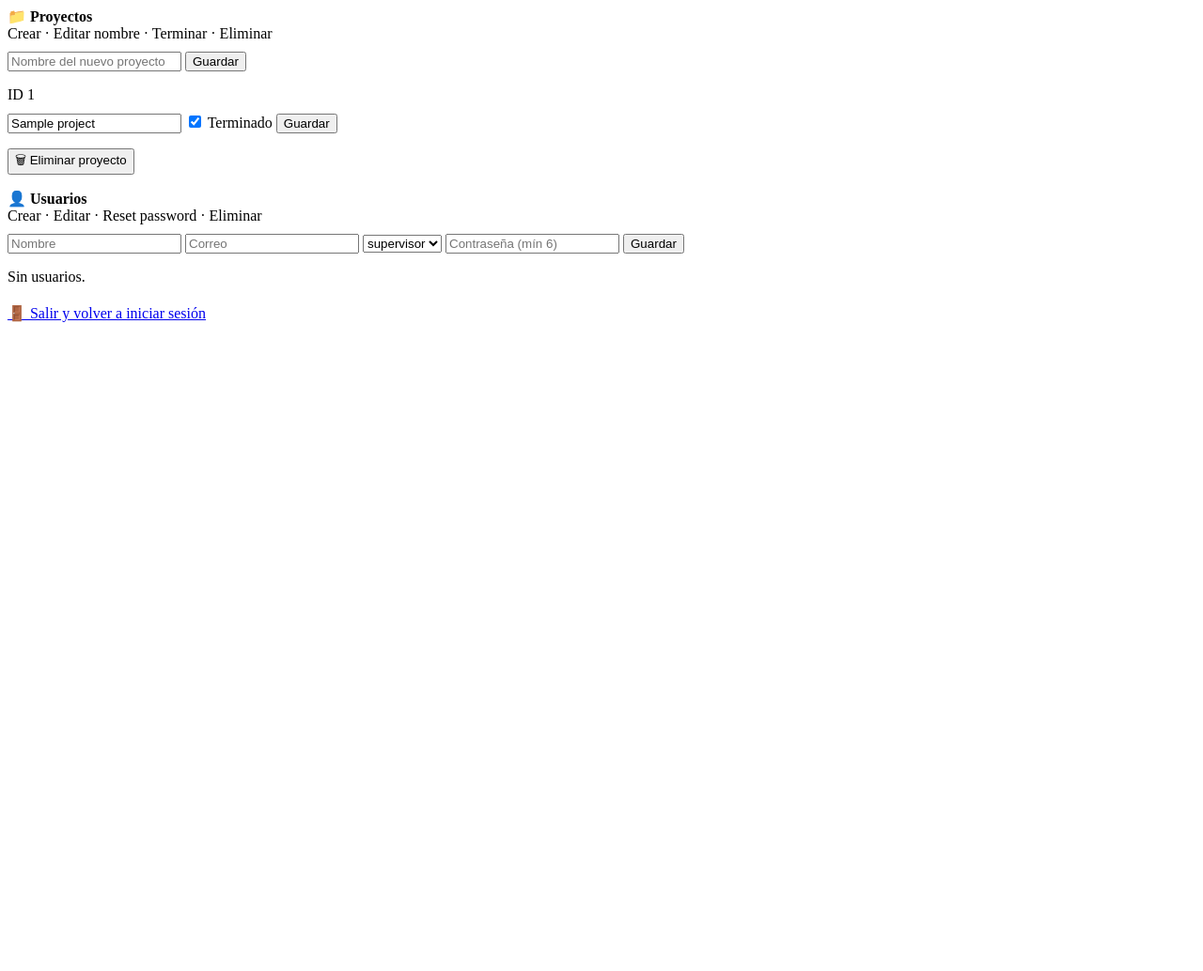
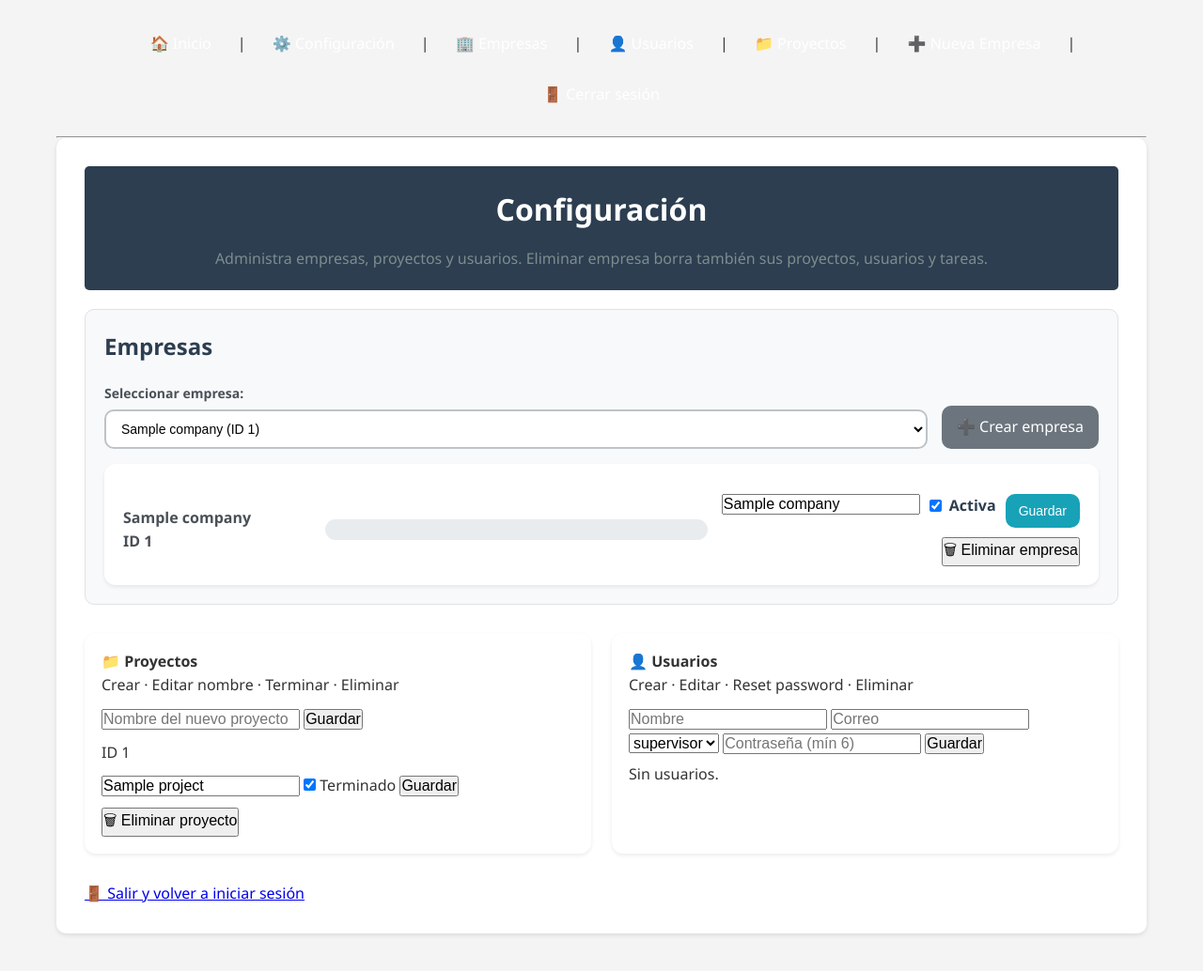
Before and after one commit to Juanmaq7030/gestor-tareas, a Flask app: page /sa/config in a window 1280 px wide. Shown: the whole page at 94% size. Before the commit the page ends 343 px from the top, so only its background shows below. Run offline with Flask 3, Linux system fonts and the light colour scheme; the visitor is signed in with stand-in values (Sample User, id 1); tables that the repository leaves empty hold one stand-in row (values such as "Sample post").

Commit message:
fix: restore superadmin config layout
Wraps sa_config fragment in full page layout with CSS/nav and adds delete company button using existing backend route.

Made-with: Cursor

```diff
--- a/templates/sa_config.html
+++ b/templates/sa_config.html
@@ -1,5 +1,82 @@
+<!doctype html>
+<html lang="es">
+<head>
+  <meta charset="utf-8">
+  <meta name="viewport" content="width=device-width, initial-scale=1">
+  <title>Superadmin · Configuración</title>
+  <link rel="stylesheet" href="{{ url_for('static', filename='css/style.css') }}">
+</head>
+<body>
+  <div class="container">
+    {% include "_sa_nav.html" %}
+
+    <main>
+      <header style="margin-bottom:20px;">
+        <h1>Configuración</h1>
+        <p class="no-tasks" style="padding:0; font-style:normal;">
+          Administra empresas, proyectos y usuarios. Eliminar empresa borra también sus proyectos, usuarios y tareas.
+        </p>
+      </header>
+
+      <!-- EMPRESAS -->
+      <section class="filters-section">
+        <h2>Empresas</h2>
+
+        {% if not empresas or empresas|length == 0 %}
+          <p class="no-tasks">No hay empresas creadas.</p>
+        {% else %}
+          <form class="filters-form" method="GET" action="{{ url_for('sa_config') }}">
+            <div class="filter-row">
+              <div class="filter-group">
+                <label for="empresa_id">Seleccionar empresa:</label>
+                <select class="filter-select" name="empresa_id" id="empresa_id" onchange="this.form.submit()">
+                  {% for e in empresas %}
+                    <option value="{{ e.id }}" {% if empresa_sel and e.id == empresa_sel.id %}selected{% endif %}>
+                      {{ e.nombre }} (ID {{ e.id }})
+                    </option>
+                  {% endfor %}
+                </select>
+              </div>
+              <div class="filter-actions">
+                <a class="btn-clear" href="{{ url_for('sa_empresa_nueva') }}">➕ Crear empresa</a>
+              </div>
+            </div>
+          </form>
+        {% endif %}
+
+        {% if empresa_sel %}
+          <div class="stats-list" style="margin-top:16px;">
+            <div class="stat-item" style="border-bottom:none; padding-bottom:0;">
+              <div class="stat-item-label">
+                <strong>{{ empresa_sel.nombre }}</strong><br>
+                <span class="stat-percentage">ID {{ empresa_sel.id }}</span>
+              </div>
+              <div class="stat-item-bar"></div>
+              <div class="stat-item-value" style="min-width: 260px;">
+                <form method="POST" action="{{ url_for('sa_empresa_editar', empresa_id=empresa_sel.id) }}" class="update-form" style="gap:10px;">
+                  <input class="update-input" name="nombre" value="{{ empresa_sel.nombre }}" placeholder="Nombre empresa">
+                  <label class="mini" style="display:flex; align-items:center; gap:8px;">
+                    <input type="checkbox" name="activa" {% if empresa_sel.activa %}checked{% endif %}>
+                    Activa
+                  </label>
+                  <button class="btn-update" type="submit">Guardar</button>
+                </form>
+
+                <form method="POST"
+                      action="{{ url_for('sa_empresa_eliminar', empresa_id=empresa_sel.id) }}"
+                      onsubmit="return confirm('¿Eliminar la empresa {{ empresa_sel.nombre }}? Esto borra proyectos, usuarios y tareas asociadas.');"
+                      style="margin-top:10px;">
+                  <button class="btn-danger btn-danger-sm" type="submit">🗑 Eliminar empresa</button>
+                </form>
+              </div>
+            </div>
+          </div>
+        {% endif %}
+      </section>
+
+      <section class="charts-section" style="grid-template-columns:1fr 1fr;">
         <!-- PROYECTOS -->
-<div>
+        <div class="chart-container">
           <strong>📁 Proyectos</strong>
           <div class="mini">Crear · Editar nombre · Terminar · Eliminar</div>
 
@@ -36,7 +113,7 @@
         </div>
 
         <!-- USUARIOS -->
-<div>
+        <div class="chart-container">
           <strong>👤 Usuarios</strong>
           <div class="mini">Crear · Editar · Reset password · Eliminar</div>
 
@@ -88,6 +165,7 @@
     </div>
   {% endfor %}
         </div>
+      </section>
 
       <!-- SALIR COMO SUPERADMIN -->
       <div style="margin-top:20px;">
@@ -95,3 +173,7 @@
           🚪 Salir y volver a iniciar sesión
         </a>
       </div>
+    </main>
+  </div>
+</body>
+</html>
```
Lines whose indentation alone changed are shown as unchanged.
